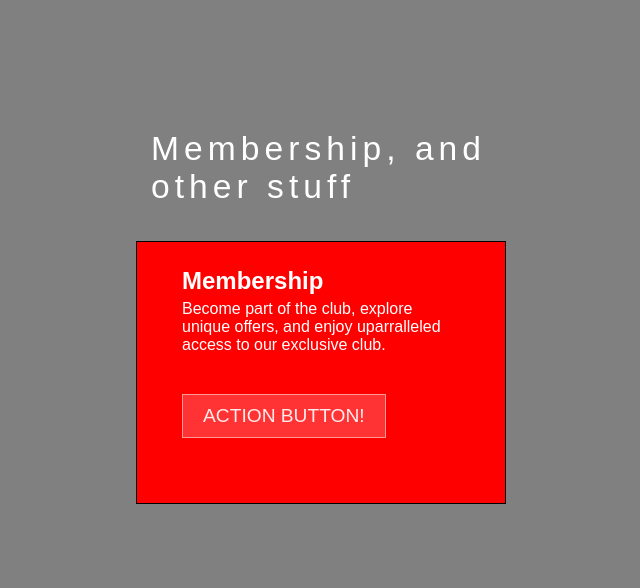
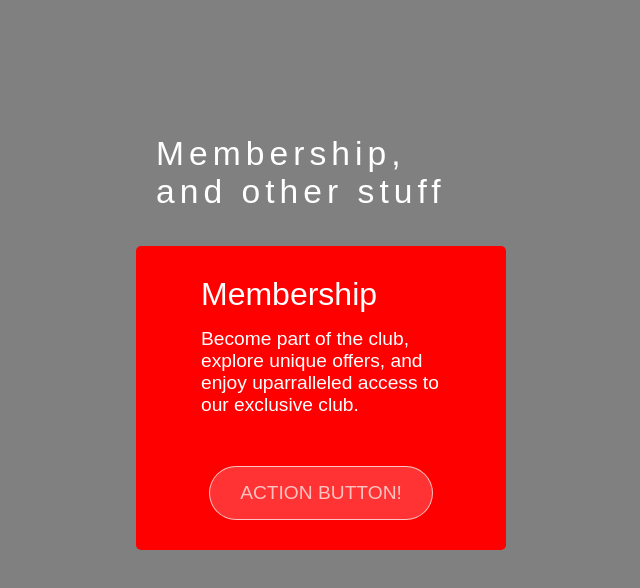
Before and after one commit to AlvinAbiliuse/componentTest, a React (Vite) app: page / in a window 1280 px wide. Shown: the top 588 px of the page, without its empty margins (319-959 px from the left). Built offline with nearby package versions, Linux system fonts and the light colour scheme.

Commit message:
styles.css

```diff
--- a/src/styles.css
+++ b/src/styles.css
@@ -26,27 +26,41 @@ h1 {
 	font-weight: 400;
 	letter-spacing: 0.15em;
 	font-size: 2.1em;
-	margin: 15px;
+	margin: 20px;
 	margin-bottom: 35px;
 }
 
 h2 {
-	margin-bottom: 5px;
+	margin-bottom: 15px;
+	font-weight: 400;
+	font-size: 2em;
 }
+
+p {
+	font-size: 1.2em;
+}
+
 .card {
-	border: 1px solid black;
-	padding: 25px 45px;
+	padding: 30px 65px;
 	background-color: red;
+	border-radius: 5px;
 }
 
 .actionBtn {
+	display: block;
 	background-color: rgba(255, 255, 255, 0.2);
-	color: inherit;
-	color: rgba(255, 255, 255, 0.9);
+	color: rgba(255, 255, 255, 0.7);
 	font-size: 1.2em;
-	padding: 10px 20px;
-	margin: 40px auto;
-	margin-top: 40px;
+	padding: 15px 30px;
+	margin: 0 auto;
+	margin-top: 50px;
 	border: 1px solid white;
-	border-color: rgba(255, 255, 255, 0.5);
+	border-color: rgba(255, 255, 255, 0.7);
+	border-radius: 40px;
 }
+
+.actionBtn:hover {
+	border-color: white;
+	color: white;
+	cursor: pointer;
+}
```
